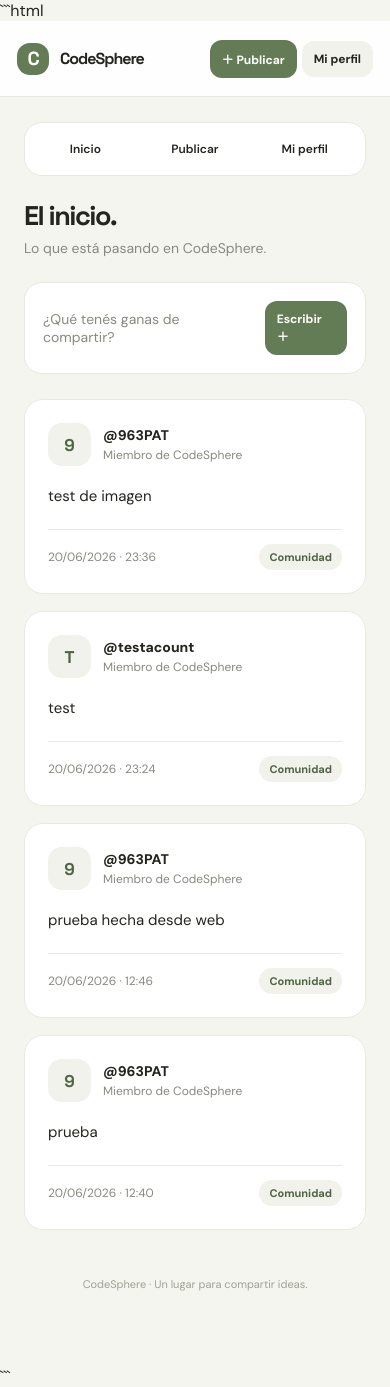
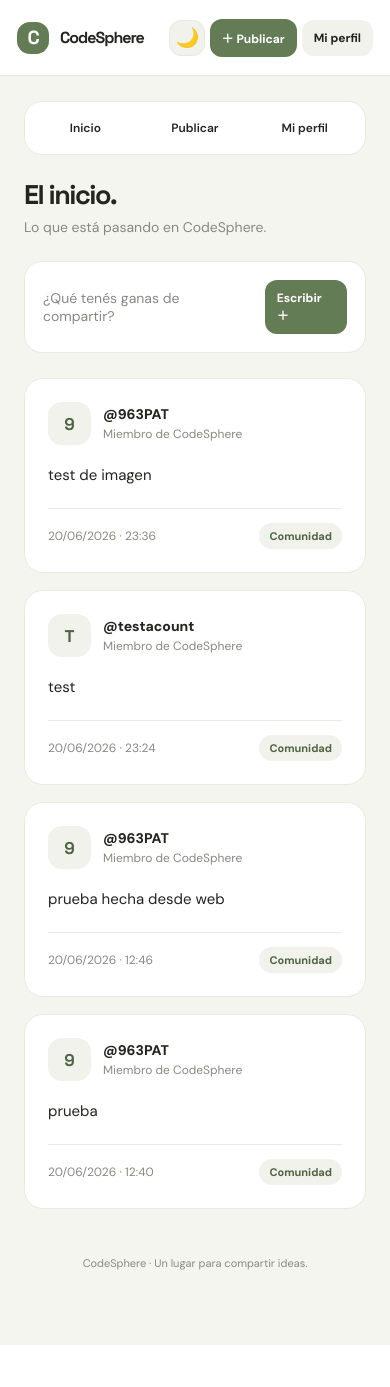
Before and after one commit to patriciojosegrandi-blip/codeshpere, a Django app: page / in a window 390 px wide. After the commit the page ends 1345 px from the top, so only its background shows below. Run offline with Django 5.2, Linux system fonts and the light colour scheme; a user stored in the database is signed in; data comes from the database, SQL or seed files in the repository.

Commit message:
Enhance theme support and styling in home.html
Updated CSS variables for light and dark themes, added theme toggle button functionality, and improved overall styling.

````diff
--- a/templates/home.html
+++ b/templates/home.html
@@ -1,4 +1,3 @@
-```html
 <!DOCTYPE html>
 <html lang="es">
 <head>
@@ -12,6 +11,7 @@
 
     <style>
         :root {
+            color-scheme: light;
             --bg: #f5f5f0;
             --surface: #ffffff;
             --text: #24251f;
@@ -20,27 +20,41 @@
             --accent-dark: #4e6442;
             --border: #e9e9e1;
             --soft: #f0f2eb;
+            --welcome: #e9eddf;
+            --welcome-text: #69715e;
+            --shadow: rgba(48,55,35,.045);
         }
 
-        * {
-            box-sizing: border-box;
+        body.dark {
+            color-scheme: dark;
+            --bg: #171a17;
+            --surface: #222722;
+            --text: #ecefe8;
+            --muted: #a0a99b;
+            --accent: #8ca978;
+            --accent-dark: #b2c9a2;
+            --border: #343b33;
+            --soft: #2b332a;
+            --welcome: #293427;
+            --welcome-text: #bdcbb1;
+            --shadow: rgba(0,0,0,.15);
         }
+
+        * { box-sizing: border-box; }
 
         body {
             margin: 0;
             background: var(--bg);
             color: var(--text);
             font-family: 'DM Sans', sans-serif;
+            transition: background .25s, color .25s;
         }
 
-        a {
-            color: inherit;
-            text-decoration: none;
-        }
+        a { color: inherit; text-decoration: none; }
 
         .navbar {
             height: 76px;
-            background: rgba(255,255,255,.88);
+            background: var(--surface);
             border-bottom: 1px solid var(--border);
             display: flex;
             align-items: center;
@@ -49,7 +63,7 @@
             position: sticky;
             top: 0;
             z-index: 10;
-            backdrop-filter: blur(15px);
+            transition: background .25s;
         }
 
         .logo {
@@ -85,25 +99,36 @@
             font-size: 14px;
             font-weight: 700;
             transition: .2s;
+            border: none;
+            cursor: pointer;
+            font-family: inherit;
         }
 
-        .btn:hover {
-            transform: translateY(-2px);
-        }
+        .btn:hover { transform: translateY(-2px); }
 
         .btn-primary {
             background: var(--accent);
             color: white;
         }
 
-        .btn-primary:hover {
-            background: var(--accent-dark);
-        }
-
         .btn-light {
             background: var(--soft);
             color: var(--text);
         }
+
+        .theme-toggle {
+            width: 42px;
+            height: 42px;
+            border-radius: 12px;
+            background: var(--soft);
+            border: 1px solid var(--border);
+            color: var(--text);
+            cursor: pointer;
+            font-size: 19px;
+            transition: .2s;
+        }
+
+        .theme-toggle:hover { transform: rotate(12deg); }
 
         .container {
             max-width: 1050px;
@@ -325,20 +332,14 @@
 
         .footer {
             text-align: center;
-            color: #a0a194;
+            color: var(--muted);
             font-size: 11px;
             padding: 30px 0;
         }
 
         @keyframes appear {
-            from {
-                opacity: 0;
-                transform: translateY(8px);
-            }
-            to {
-                opacity: 1;
-                transform: translateY(0);
-            }
+            from { opacity: 0; transform: translateY(8px); }
+            to { opacity: 1; transform: translateY(0); }
         }
 
         @media (max-width: 750px) {
@@ -396,18 +378,10 @@
         }
 
         @media (max-width: 390px) {
-            .logo {
-                font-size: 16px;
-            }
-
-            .logo-icon {
-                width: 32px;
-                height: 32px;
-            }
-
-            .nav-actions {
-                gap: 5px;
-            }
+            .logo { font-size: 16px; }
+            .logo-icon { width: 32px; height: 32px; }
+            .nav-actions { gap: 5px; }
+            .theme-toggle { width: 36px; height: 36px; }
         }
     </style>
 </head>
@@ -421,6 +395,14 @@
     </a>
 
     <div class="nav-actions">
+        <button
+            class="theme-toggle"
+            id="themeToggle"
+            type="button"
+            aria-label="Activar modo oscuro"
+            title="Cambiar tema"
+        >🌙</button>
+
         <a href="/create/" class="btn btn-primary">＋ Publicar</a>
         <a href="/profile/" class="btn btn-light">Mi perfil</a>
     </div>
@@ -514,6 +496,43 @@
 
 </main>
 
+<script>
+    const body = document.body;
+    const toggle = document.getElementById("themeToggle");
+
+    function applyTheme(theme) {
+        const isDark = theme === "dark";
+
+        body.classList.toggle("dark", isDark);
+        toggle.textContent = isDark ? "☀️" : "🌙";
+        toggle.setAttribute(
+            "aria-label",
+            isDark ? "Activar modo claro" : "Activar modo oscuro"
+        );
+    }
+
+    let savedTheme = "light";
+
+    try {
+        savedTheme = localStorage.getItem("codesphere-theme") || "light";
+    } catch (error) {
+        console.warn("No se pudo recuperar el tema guardado.");
+    }
+
+    applyTheme(savedTheme);
+
+    toggle.addEventListener("click", function () {
+        const newTheme = body.classList.contains("dark") ? "light" : "dark";
+
+        applyTheme(newTheme);
+
+        try {
+            localStorage.setItem("codesphere-theme", newTheme);
+        } catch (error) {
+            console.warn("No se pudo guardar la preferencia de tema.");
+        }
+    });
+</script>
+
 </body>
 </html>
-```
````
Also changed, not shown: other parts of templates/home.html (+21 -58 lines).
